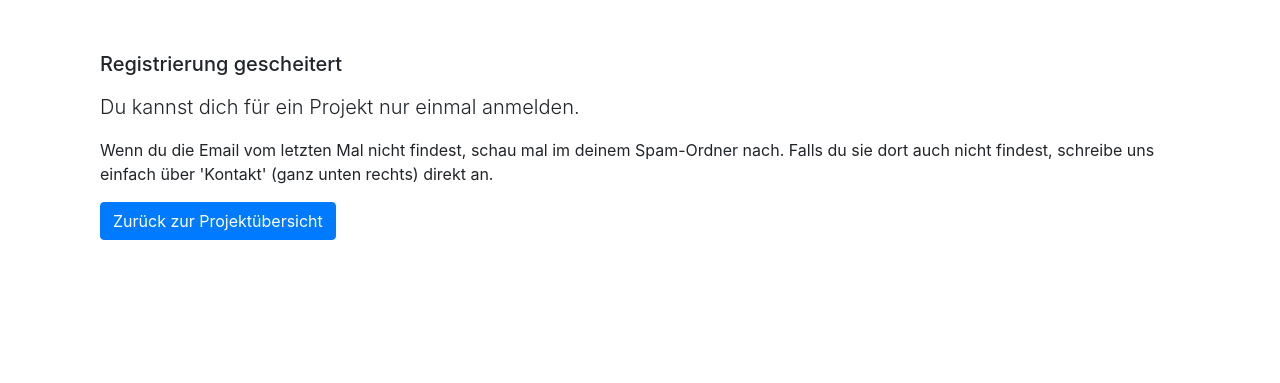
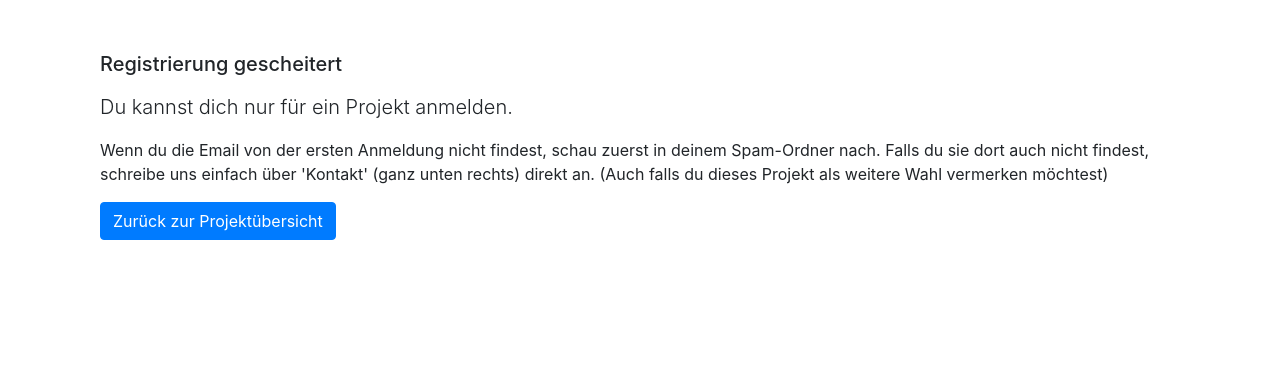
Before and after one commit to Aerospace-Lab-e-V/registration-ui, a Django app: template ui/templates/ui/registration-failed.html in a window 1280 px wide. Shown: the part 56-439 px from the top of the page. Run offline with Django 3.2, Linux system fonts and the light colour scheme; the template is opened without the code that fills it, so the values that code supplies are empty; some libraries are stand-ins or nearby versions.

Commit message:
Clear up error-message for second registration

```diff
--- a/ui/models.py
+++ b/ui/models.py
@@ -92,10 +92,11 @@ class Candidate(models.Model):
     parent_email = models.EmailField(
         'E-Mail eines Elternteils', max_length=50, blank=True, null=True)
 
-    phone_number_child = models.CharField('Telefonnummer Teilnehmer_in', max_length=17, blank=True, null=True, help_text='Wenn vorhanden')
+    phone_number_child = models.CharField('Telefonnummer Teilnehmer_in', max_length=17, blank=True, null=True, help_text='Falls vorhanden')
 
     application = models.TextField(
-        'Warum möchtest du bei uns mitmachen?', blank=True, null=True)
+        'Warum möchtest du bei uns mitmachen?', blank=True, null=True,
+        help_text="Du kannst auch zusätzliche ein weiteres Projekt angeben, falls du Interesse an einem anderen Projekt hast.")
 
 
     project = models.ForeignKey(Project, on_delete=models.CASCADE,
--- a/ui/templates/ui/registration-failed.html
+++ b/ui/templates/ui/registration-failed.html
@@ -6,10 +6,12 @@
   <h5 class="mt-1">Registrierung gescheitert</h5>
 
   <p class="mt-3 lead">
-    Du kannst dich für ein Projekt nur einmal anmelden.
+    Du kannst dich nur für ein Projekt anmelden.
   </p>
   <p>
-    Wenn du die Email vom letzten Mal nicht findest, schau mal im deinem Spam-Ordner nach. Falls du sie dort auch nicht findest, schreibe uns einfach über 'Kontakt' (ganz unten rechts) direkt an.
+    Wenn du die Email von der ersten Anmeldung nicht findest, schau zuerst in deinem Spam-Ordner nach.
+    Falls du sie dort auch nicht findest, schreibe uns einfach über 'Kontakt' (ganz unten rechts) direkt an.
+    (Auch falls du dieses Projekt als weitere Wahl vermerken möchtest)
   </p>
 
   <a class="btn btn-primary" href="/" role="button">Zurück zur Projektübersicht</a>
```
